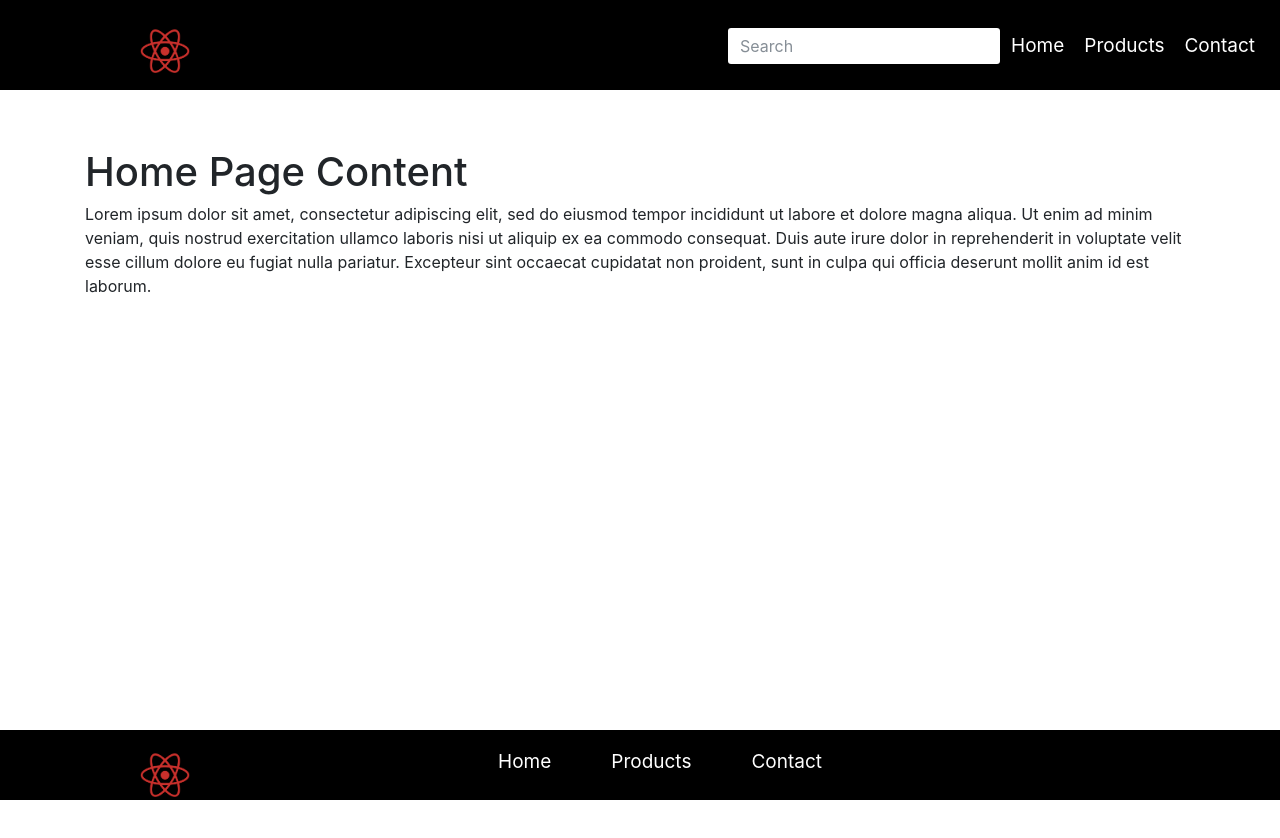
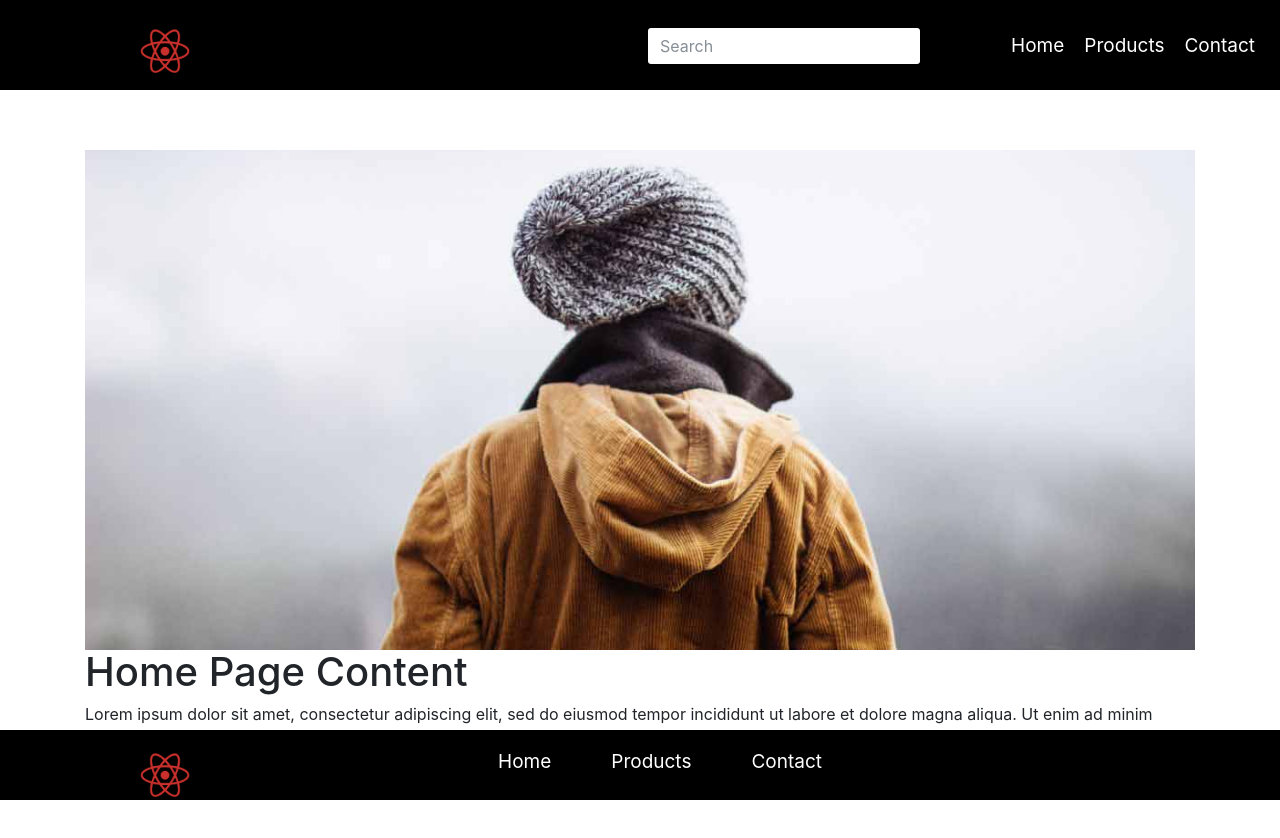
Before and after one commit to ArthurSoftvision1/BasicWebPage---ReactJS, a React (Create React App) app: page / in a window 1280 px wide. Shown: the top 838 px of the page. Before the commit the page ends 800 px from the top, so only its background shows below. Built offline with nearby package versions, Linux system fonts and the light colour scheme.

Commit message:
Less and parallax image

```diff
--- /dev/null
+++ b/public/colors.less
@@ -0,0 +1,3 @@
+@black: black;
+@white: white;
+@red: red;
--- /dev/null
+++ b/public/custom.less
@@ -0,0 +1,108 @@
+@import 'colors';
+
+header {
+    position: relative;
+    display: block;
+    width: 100%;
+    background: @black;
+    color: @white;
+    height: 90px;
+}
+
+.logo {
+    position: absolute;
+    top: 30%;
+    left: 15px;
+}
+
+nav {
+    position: absolute;
+    top: 30%;
+    right: 15px;
+}
+
+nav,
+nav ul,
+nav ul li {
+    margin: 0;
+    padding: 0;
+}
+
+ul li {
+    list-style-type: none;
+    display: inline-block;
+}
+
+.last {
+    margin: 0;
+}
+
+a {
+    font-size: 19px;
+    line-height: normal;
+    color: @white;
+    cursor: pointer;
+    padding-right: 10px;
+    padding-left: 10px;
+}
+
+a:hover {
+    text-decoration: none;
+    color: @red;
+}
+
+.footer-section {
+    background: @black;
+    color: @white;
+    position: fixed;
+    bottom: 0;
+    width: 100%;
+    height: 70px;
+}
+
+.footer-options {
+    text-align: center;
+    padding-top: 20px;
+}
+
+.footer-links {
+    padding-right: 30px;
+    padding-left: 30px;
+}
+
+.logo-position {
+    width: 300px;
+    text-align: center;
+}
+
+.logo-image {
+    width:50px;
+}
+
+.container {
+    margin-top: 60px;
+}
+
+.search-bar {
+    padding-right: 80px;
+}
+
+.parallax-block {
+    height:700px;
+    // background-color:@red;
+    // font-size:36px
+}
+
+.parallax {
+    /* The image used */
+    background-image: url("./img_parallax.jpg");
+
+    /* Set a specific height */
+    min-height: 500px;
+
+    /* Create the parallax scrolling effect */
+    background-attachment: fixed;
+    background-position: center;
+    background-repeat: no-repeat;
+    background-size: cover;
+}
--- a/public/index.html
+++ b/public/index.html
@@ -8,8 +8,9 @@
     <link rel="manifest" href="%PUBLIC_URL%/manifest.json">
     <link rel="shortcut icon" href="%PUBLIC_URL%/favicon.ico">
     <link rel="stylesheet" href="https://maxcdn.bootstrapcdn.com/bootstrap/4.0.0-beta/css/bootstrap.min.css" integrity="sha384-/Y6pD6FV/Vv2HJnA6t+vslU6fwYXjCFtcEpHbNJ0lyAFsXTsjBbfaDjzALeQsN6M" crossorigin="anonymous">
-    <!-- <link rel="stylesheet" href="./style.css" type="text/css"> -->
+    <link rel="stylesheet/less" href="./custom.less" type="text/css">
     <link href="https://fonts.googleapis.com/css?family=Open+Sans:400,400i,700,700i" rel="stylesheet">
+    <script src="//cdnjs.cloudflare.com/ajax/libs/less.js/2.7.2/less.min.js"></script>
 
     <title>Basic React Application</title>
   </head>
```
Also changed, not shown: public/img_parallax.jpg (added).
